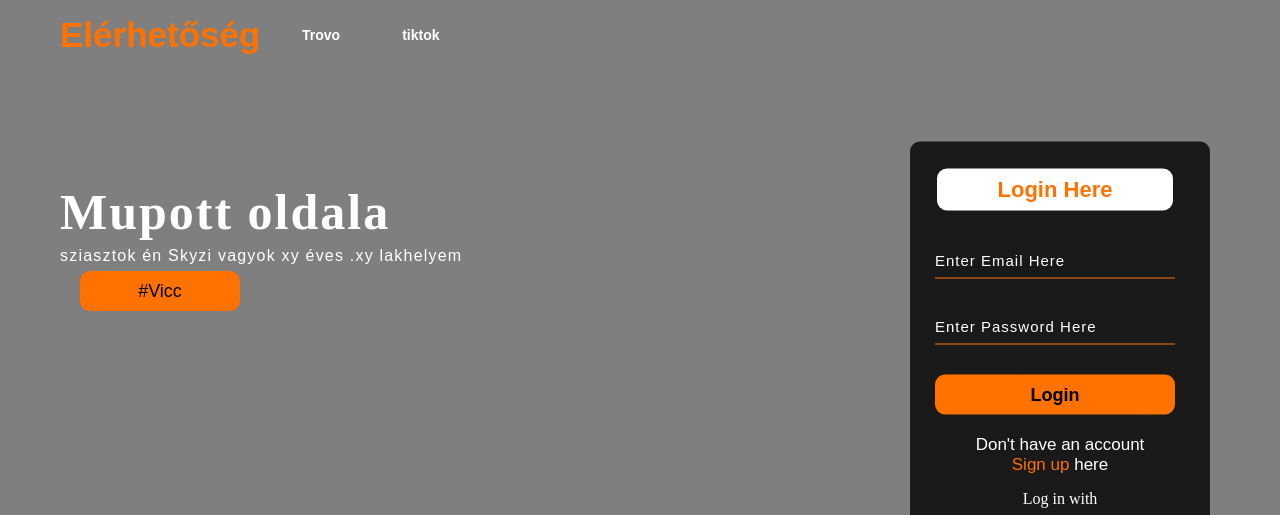
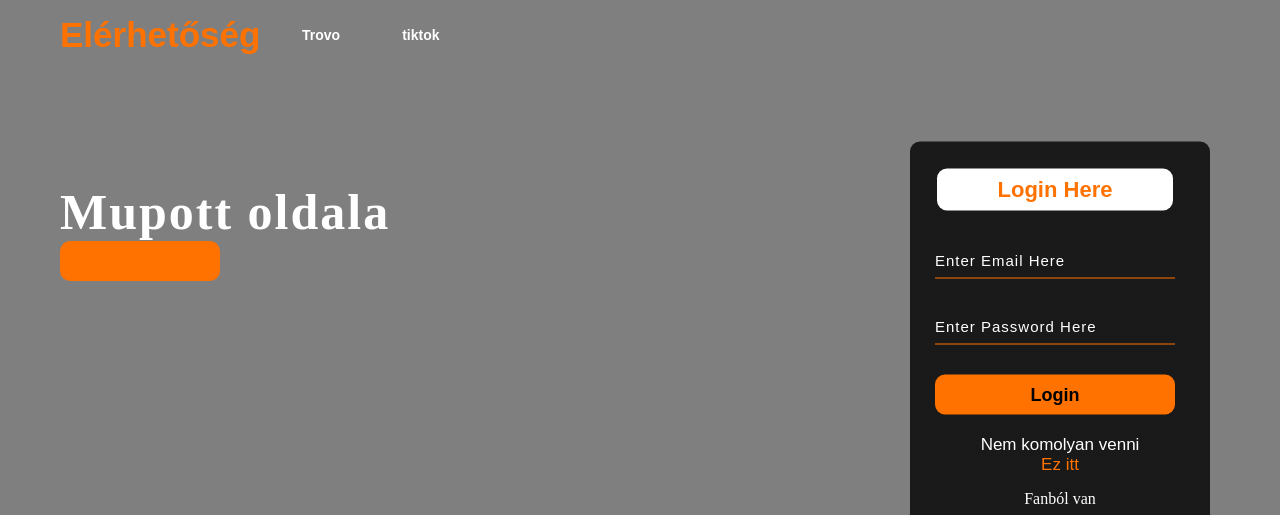
Before and after one commit to marciweboldal/mupot, a plain HTML site: page index.html in a window 1280 px wide. Shown: the top 515 px of the page. Drawn offline with nearby package versions, Linux system fonts and the light colour scheme.

Commit message:
Update index.html

```diff
--- a/index.html
+++ b/index.html
@@ -27,10 +27,10 @@
         </div>
         <div class="content">
             <h1>Mupott oldala </h1>
-            <p class="par">sziasztok én Skyzi vagyok xy éves .xy lakhelyem <br>
 
 
-                <button class="cn"><a href="#">#Vicc</a></button>
+
+                <button class="cn"><a href=""></a></button>
 
                 <div class="form">
                     <h2>Login Here</h2>
@@ -38,9 +38,9 @@
                     <input type="password" name="" placeholder="Enter Password Here">
                     <button class="btnn"><a href="tiktok.com/@trovo.xresh">Login</a></button>
 
-                    <p class="link">Don't have an account<br>
-                    <a href="#">Sign up </a> here</a></p>
-                    <p class="liw">Log in with</p>
+                    <p class="link">Nem komolyan venni<br>
+                    <a href="#">Ez itt </a></p>
+                    <p class="liw">Fanból van</p>
 
                     <div class="icons">
                         <a href="#"><ion-icon name="logo-facebook"></ion-icon></a>
```
